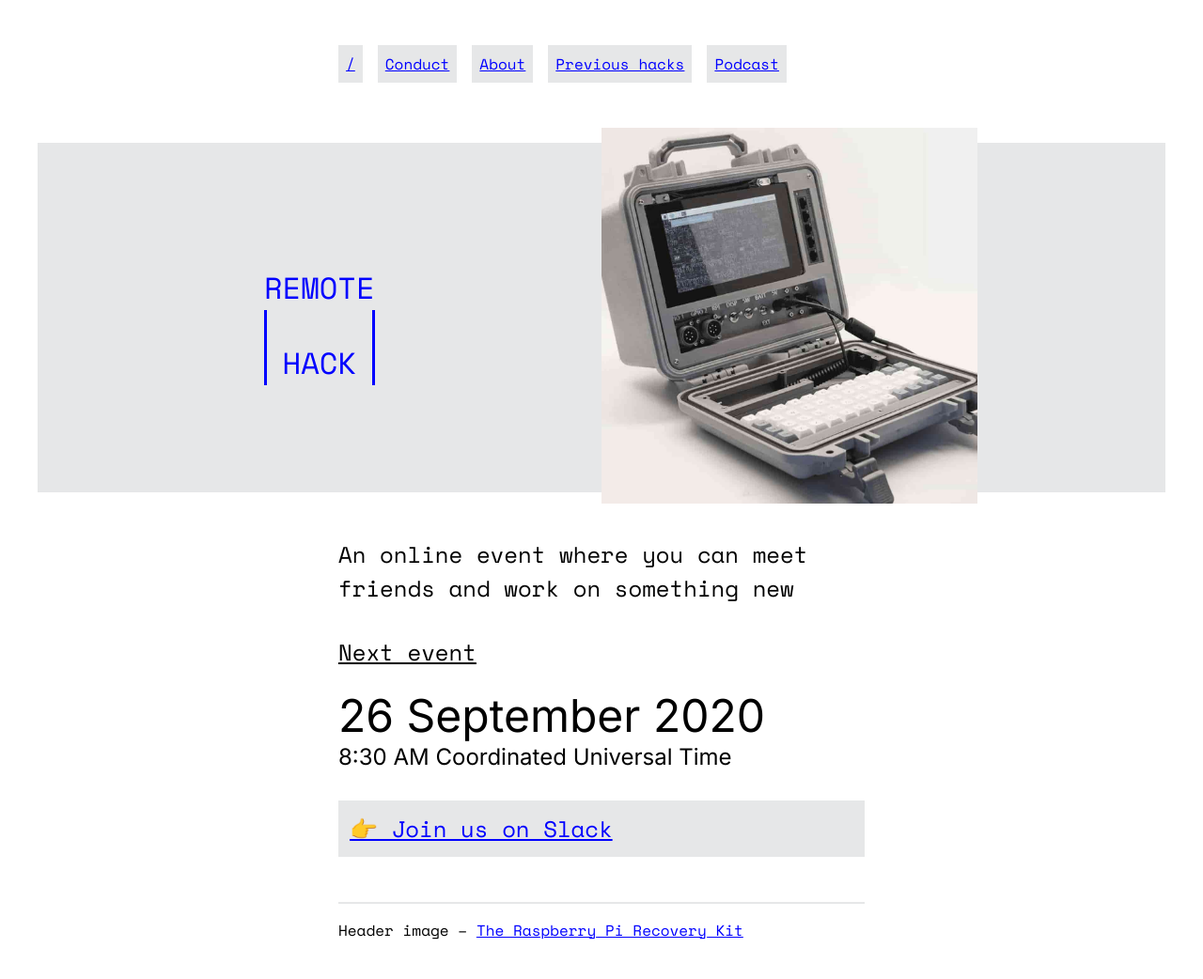
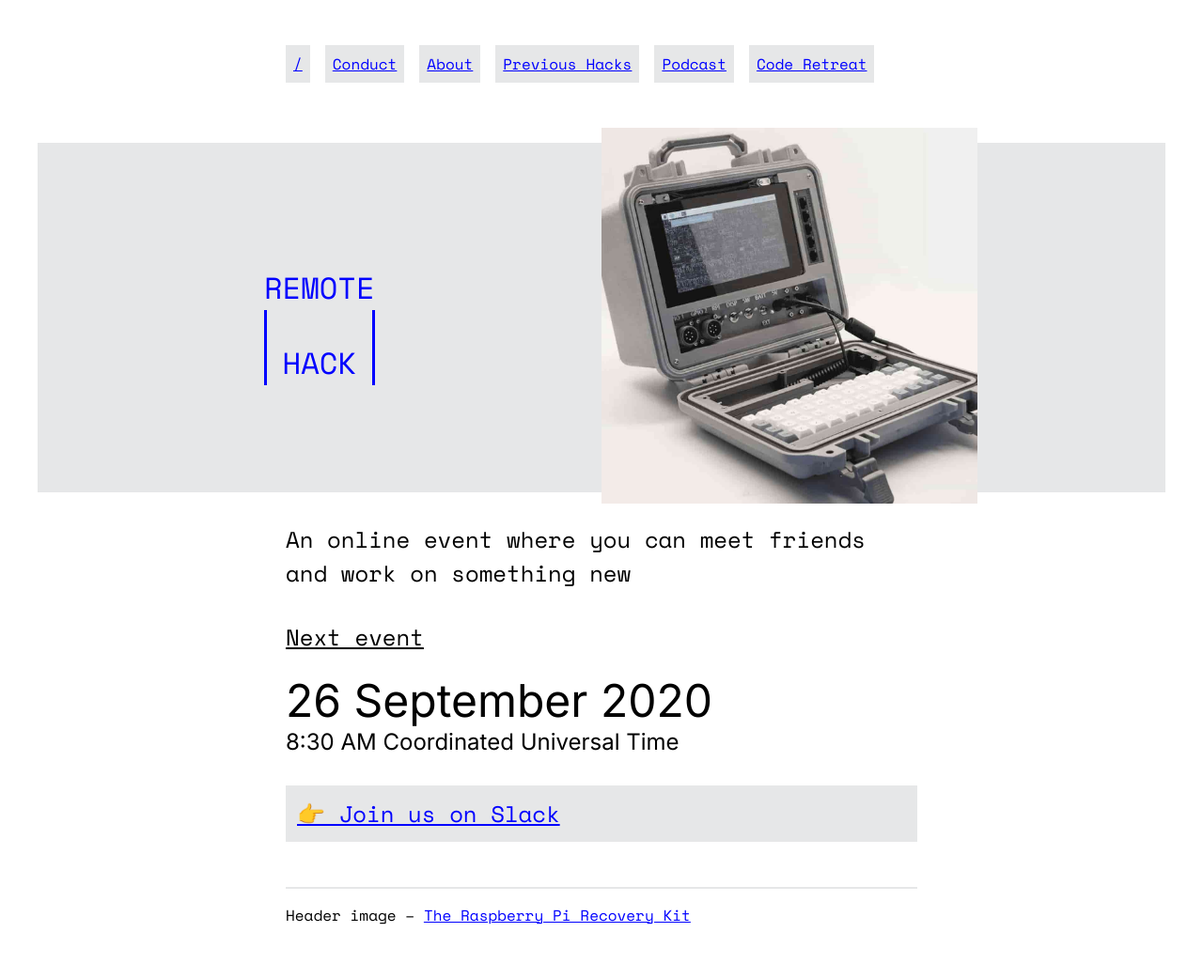
Before and after one commit to remotehack/remotehack.github.io, a Jekyll site: the page built from index.html, in a window 1280 px wide. Shown: the whole page at 94% size. Built offline with Jekyll 4.4.1, drawn with Linux system fonts in a browser that asks for light colours; after the commit the page ends 1002 px from its top, so only the background shows below that.

Commit message:
🧘‍♀️ Code Retreat (#85)
* Add code retreat page

* Add code retreat link

* Expand page so menu fits on one
line

* Tweak copy

* Highlight the current link

* Copy tweak

(avoid repitition of learn)

```diff
--- a/_layouts/default.html
+++ b/_layouts/default.html
@@ -48,9 +48,14 @@
     <a href="/"> / </a>
     <a href="/code-of-conduct"> Conduct </a>
     <a href="/about"> About </a>
-    <a href="/previous-hacks">Previous hacks</a>
+    <a href="/previous-hacks"> Previous Hacks </a>
     <a href="/podcast"> Podcast </a>
+    <a href="/code-retreat"> Code Retreat </a>
   </nav>
+
+  <script>
+    for (const a of document.querySelectorAll('.🗺 a')) if (location.href === a.href) a.classList.add('current')
+  </script>
 
 
   {% if page.show_header %}
--- a/assets/style.css
+++ b/assets/style.css
@@ -111,7 +111,7 @@
 
 /* Global nav */
 .🗺 {
-  max-width: 35em;
+  max-width: 42em;
   margin: 3em auto;
   display: flex;
   flex-wrap: wrap;
@@ -124,7 +124,8 @@
   background: var(--background-light);
   padding: 0.5em;
 }
-.🗺 a:hover {
+.🗺 a:hover,
+.🗺 a.current {
   color: var(--background-light);
   background: var(--link);
 }
@@ -164,9 +165,8 @@
 }
 
 main {
-  max-width: 35em;
+  max-width: 42em;
   margin: auto;
-  padding: 1em;
 }
 
 .lead {
```
Also changed, not shown: code-retreat.md (added, +15 -0 lines).
